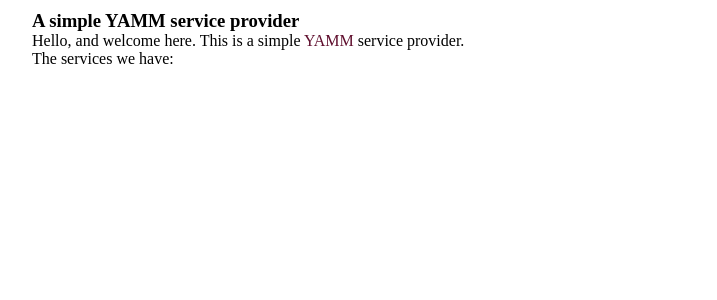
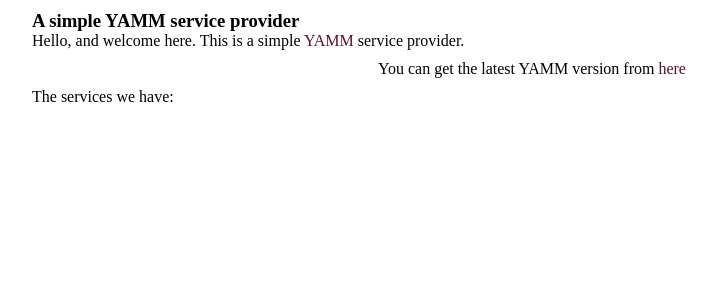
Before and after one commit to TheTerrasque/yammyamm, a Django app: page /mods/ in a window 1280 px wide. Shown: the part 39-339 px from the top of the page, without its empty margins (108-825 px from the left). Run offline with Django 3.2, Linux system fonts and the light colour scheme; data comes from the database, SQL or seed files in the repository.

Commit message:
Admin: Collapsed torrent data, Template: Link to YAMM github release page

```diff
--- a/yammies/admin.py
+++ b/yammies/admin.py
@@ -15,7 +15,7 @@
     fieldsets = [
         (None,            {'fields': ['name', "archive", "version", "category", "service"]}),
         ('Optional data', {'fields': ['description', "homepage", "author"]}),
-        ('Torrent data',  {'fields': ["torrent_file", "torrent_magnet"]})
+        ('Torrent data',  {'fields': ["torrent_file", "torrent_magnet"], 'classes': ('collapse',)})
     ]
     inlines = [ModDependencyInline]
     list_filter = ['category', "added", "service"]
--- a/yammies/templates/mods/list_services.html
+++ b/yammies/templates/mods/list_services.html
@@ -7,6 +7,9 @@
         </h3>
         <div>
             Hello, and welcome here. This is a simple <a href="https://github.com/TheTerrasque/yamm">YAMM</a> service provider.
+        </div>
+	<div style="padding: 10px 0;text-align: center;">
+          You can get the latest YAMM version from <a href="https://github.com/TheTerrasque/yamm/releases">here</a>
         </div>
     </div>
 
```
